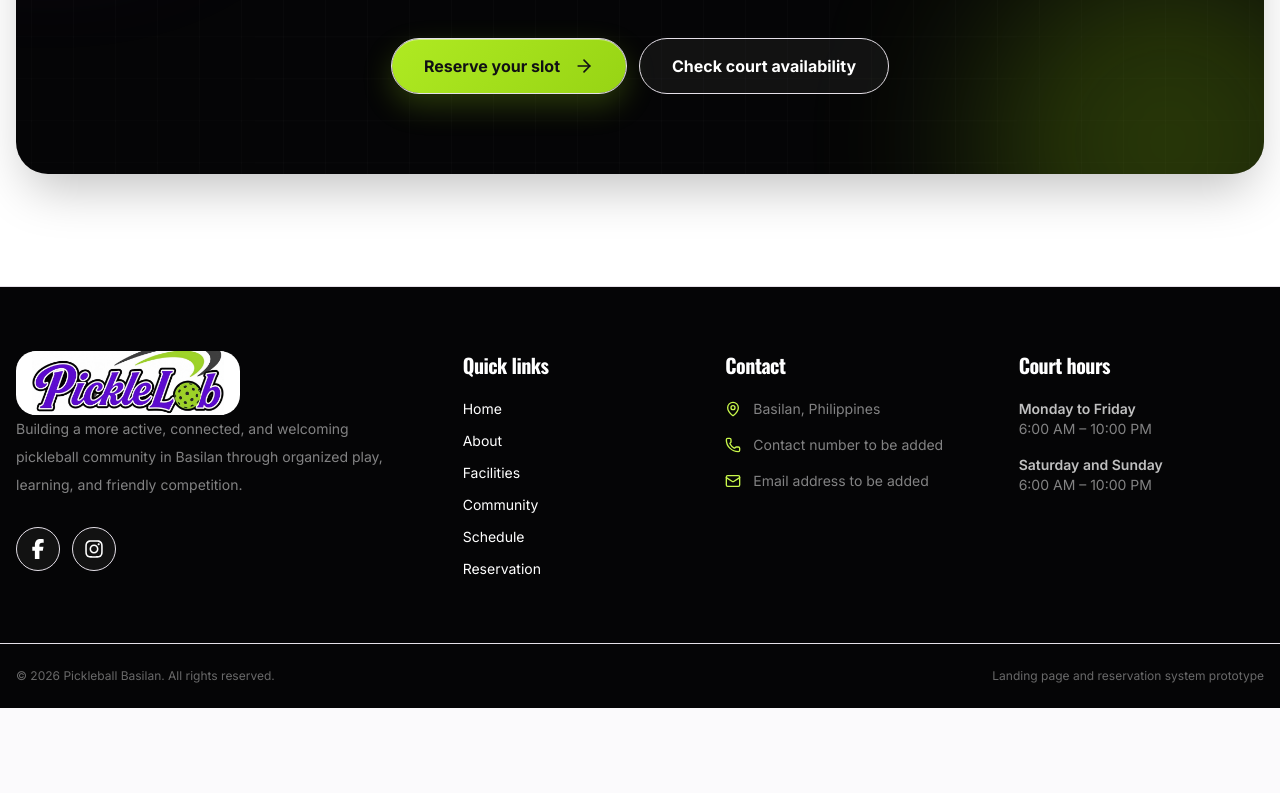
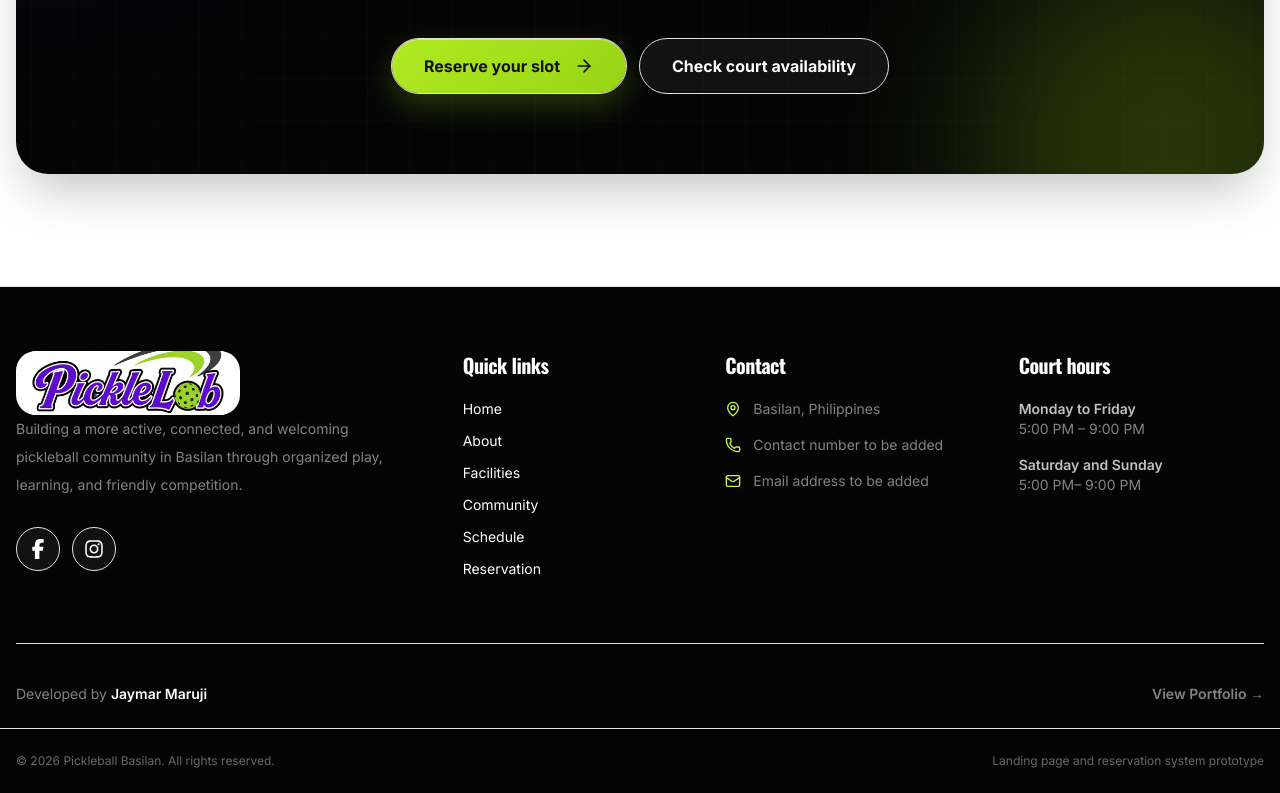
Before and after one commit to buildwithjaym/pickleball-basilan-booking, a Next.js app: page / in a window 1280 px wide. Shown: the part 6829-7622 px from the top of the page. Before the commit the page ends 7537 px from the top, so only its background shows below. Built offline with nearby package versions, Linux system fonts and the light colour scheme.

Commit message:
fixes the time and added our name to the footer

```diff
--- a/app/page.tsx
+++ b/app/page.tsx
@@ -1339,7 +1339,7 @@ export default function HomePage() {
                   Monday to Friday
                 </p>
                 <p className="mt-1">
-                  6:00 AM – 10:00 PM
+                  5:00 PM – 9:00 PM
                 </p>
               </div>
 
@@ -1348,13 +1348,37 @@ export default function HomePage() {
                   Saturday and Sunday
                 </p>
                 <p className="mt-1">
-                  6:00 AM – 10:00 PM
+                  5:00 PM– 9:00 PM
                 </p>
               </div>
             </div>
           </div>
         </div>
+              {/* DEVELOPER CREDIT SECTION */}
+<div className="site-container border-t border-white/10 pt-10 pb-6">
+  <div className="flex flex-col sm:flex-row sm:items-center sm:justify-between gap-4 text-sm text-white/50">
 
+    <p>
+      Developed by{" "}
+      <span className="text-white font-semibold">
+        Jaymar Maruji
+      </span>
+    </p>
+
+    <Link
+      href="https://jaymmaruji.online"
+      target="_blank"
+      className="
+        inline-flex items-center gap-2
+        text-brand-lime-300 font-semibold
+        hover:text-brand-lime-200 transition
+      "
+    >
+      View Portfolio →
+    </Link>
+
+  </div>
+</div>
         <div className="border-t border-white/10">
           <div className="site-container flex flex-col gap-4 py-6 text-xs text-white/40 sm:flex-row sm:items-center sm:justify-between">
             <p>
@@ -1366,6 +1390,7 @@ export default function HomePage() {
               Landing page and reservation system prototype
             </p>
           </div>
+
         </div>
       </footer>
     </div>
```
